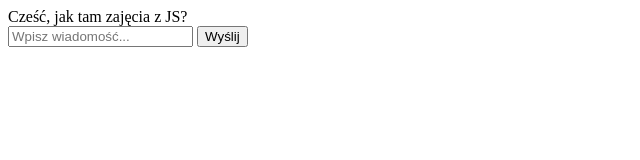
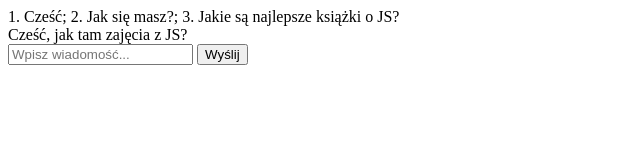
Before and after one commit to KubaMx/js-lab, a plain HTML site: page index.html in a window 1280 px wide. Shown: the whole page, without its empty margins (0-640 px from the left). Drawn offline with Linux system fonts and the light colour scheme.

Commit message:
added contents

```diff
--- a/index.html
+++ b/index.html
@@ -4,6 +4,7 @@
     <title>Bot rozmówca</title>
 </head>
 <body>
+<div>1. Cześć; 2. Jak się masz?; 3. Jakie są najlepsze książki o JS?</div>
 <div id="chat">
     <div id="bot-message">Cześć, jak tam zajęcia z JS?</div>
 </div>
```
